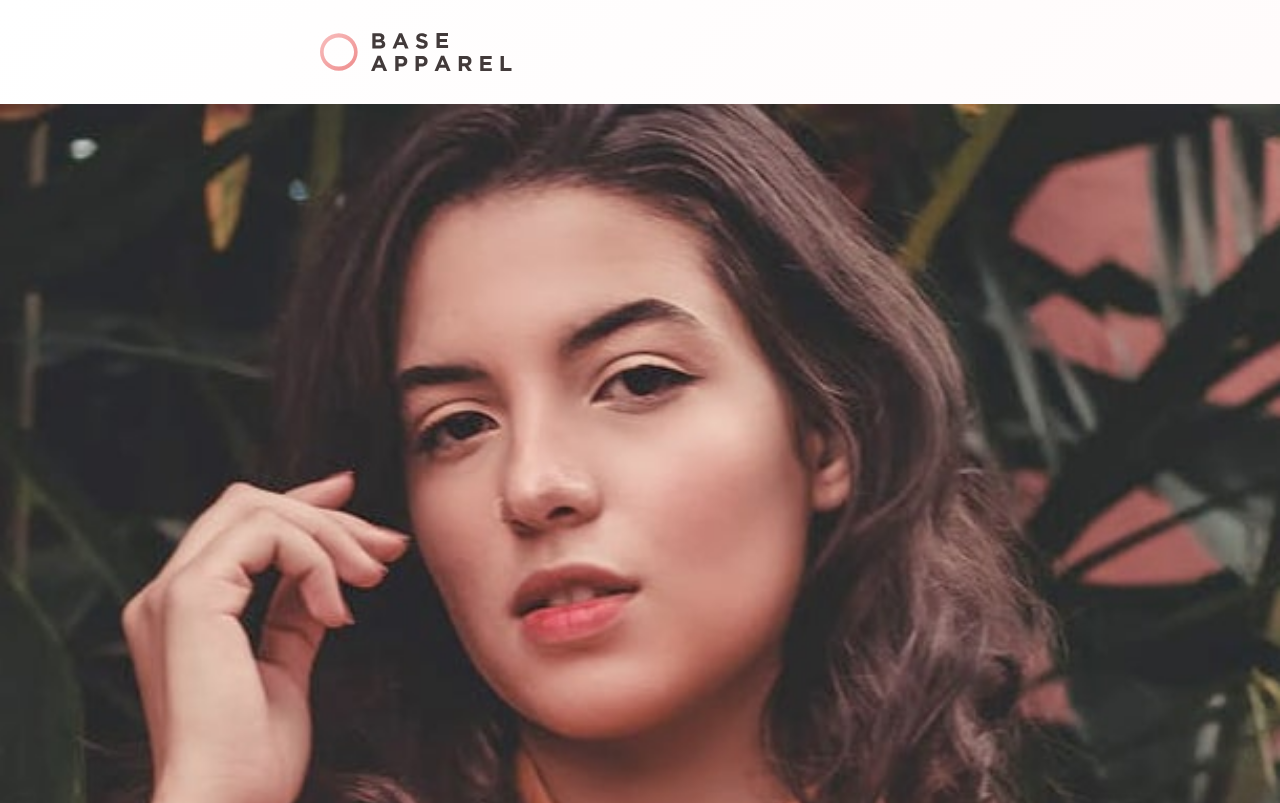
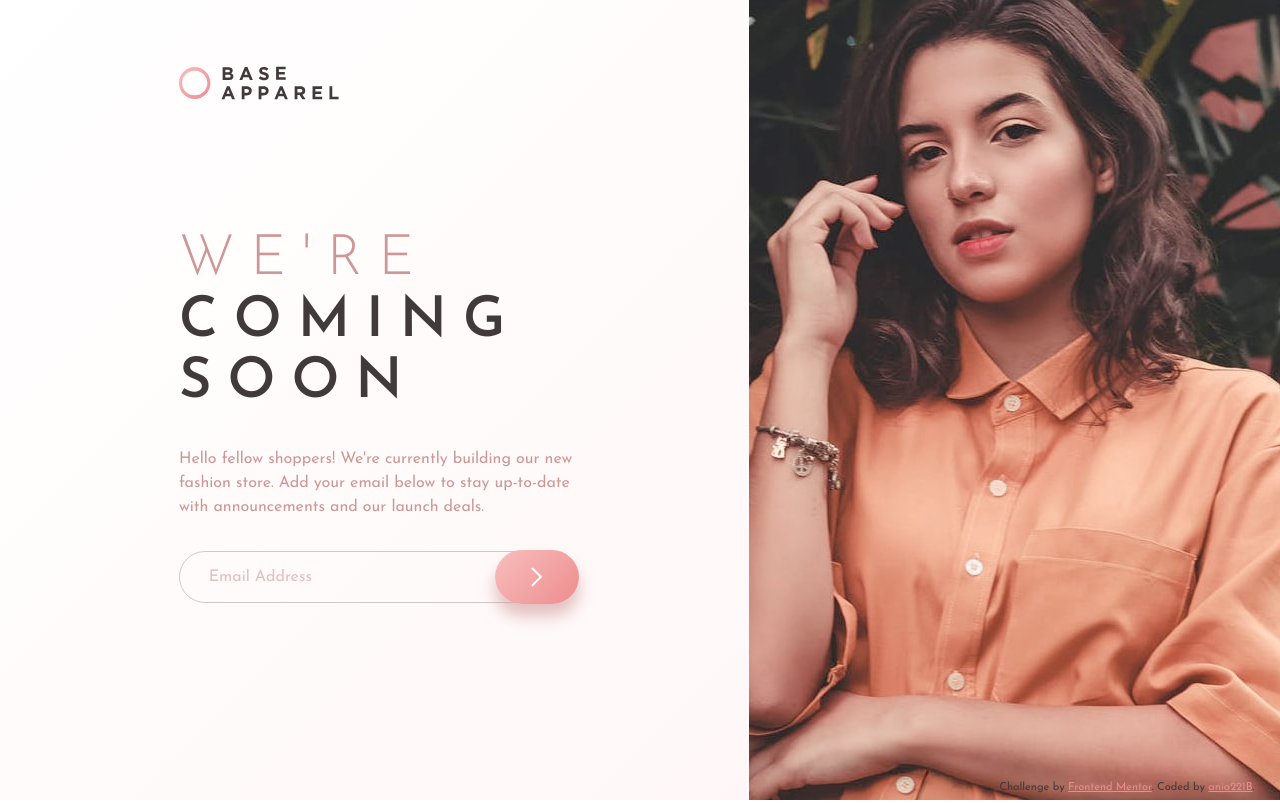
Before and after one commit to ania221B/base-apparel-coming-soon, a plain HTML site: page index.html in a window 1280 px wide. Shown: the top 803 px of the page. Drawn offline with Linux system fonts and the light colour scheme.

Commit message:
desktop styling added

```diff
--- a/css/styles.css
+++ b/css/styles.css
@@ -19,6 +19,12 @@
     --fw-300: 300;
     --fw-400: 400;
     --fw-600: 600;
+}
+
+@media(min-width: 40em) {
+    :root {
+        --fs-900: 3.5rem;
+    }
 }
 
 /* ==========
@@ -52,7 +58,7 @@ body {
 
     display: flex;
     flex-direction: column;
-    justify-content: space-between;
+
 }
 
 /* resets margins */
@@ -129,10 +135,28 @@ textarea {
     background-color: hsl(var(--clr-primary-400));
     color: white;
 }
+
+main {
+    min-height: inherit;
+}
+
+
 button {
     background: none;
     border: none;
     cursor: pointer;
+}
+
+footer {
+    padding-inline: clamp(1rem, 2vw, 3rem);
+}
+
+@media(min-width: 40em) {
+
+    footer {
+        inset: auto 0 0 auto;
+        position: absolute;
+    }
 }
 
 /* ===============
@@ -141,7 +165,7 @@ button {
 
 .container {
     width: 90%;
-    max-width: 40rem;
+    max-width: 40ch;
     margin-inline: auto;
 }
 
@@ -164,8 +188,10 @@ button {
 .text-light { color: hsl(var(--clr-primary-400));}
 .text-thin { font-weight: var(--fw-300);}
 .text-bold { font-weight: var(--fw-600);}
+.text-center { text-align: center; }
 .letter-spacing { letter-spacing: 1rem;}
 .uppercase { text-transform: uppercase;}
+.d-block { display: block }
 
 .sr-only {
     position: absolute !important;
@@ -180,7 +206,7 @@ button {
 }
 
 /* ===============
-  UTILITY CLASSES
+  LAYOUT
 ================= */
 
 .grid--hero {
@@ -195,9 +221,12 @@ button {
 .grid--hero > .logo {
     grid-area: logo;
     padding-block: 2rem;
+
+    justify-content: start;
+    align-items: center;
 }
 
-.grid--hero > .logo > img {
+.grid--hero > .logo img {
     width: 30%;
 }
 
@@ -211,6 +240,38 @@ button {
 
 .grid--hero > picture {
     grid-area: picture;
+}
+
+.grid--hero > picture > img {
+    height: 100%;
+}
+
+
+@media(min-width: 40em) {
+    .grid--hero {
+        grid-template-columns: minmax(0, 0.5rem) 1fr .75fr;
+        grid-template-areas:
+        ". logo picture "
+        ". contents picture ";
+        column-gap: 1rem;
+    }
+
+    .grid--hero > .logo {
+       padding-block: 0;
+    }
+    .grid--hero > .logo > img {
+        width: 10rem;
+    }
+
+    .grid--hero > .contents {
+        text-align: left;
+    }
+}
+
+@media(min-width: 95em) {
+    .grid--hero {
+        grid-template-columns: minmax(0, 0.5rem) 1fr .6fr;
+    }
 }
 
 form .wrapper {
@@ -230,10 +291,10 @@ form .wrapper:focus-within {
 }
 
 form input {
-    width: 80%;
+    width: 90%;
     padding-block: 0.75rem;
-    padding-inline: 0.25rem;
-    margin-inline-end: 2rem;
+    padding-inline: .5rem;
+    margin-inline: auto;
     border: none;
     background: transparent;
 }
@@ -254,7 +315,7 @@ form .submit-btn {
     position: absolute;
     inset: -2px -2px -2px auto;
     padding-block: 0.75rem;
-    padding-inline: 1.75rem;
+    padding-inline: clamp(1.75rem, 5vw, 2.25rem);
     background-image: linear-gradient(135deg, hsl(var(--clr-primary-500)), hsl(var(--clr-primary-600)) );
     border-radius: inherit;
     box-shadow: 0 .75rem 1rem hsl(var(--clr-primary-400) / .6);
@@ -284,9 +345,11 @@ form .submit-btn:focus::after {
 }
 
 .attribution {
+    padding-block: .25rem;
     font-size: 11px;
     text-align: center;
+    color: hsl(var(--clr-neutral-900));
   }
   .attribution a {
-    color: hsl(var(--clr-neutral-900));
+    color: hsl(var(--clr-primary-600));
   }
--- a/index.html
+++ b/index.html
@@ -27,13 +27,13 @@
   </head>
   <body>
     <main class="grid grid--hero">
-      <header class="logo container">
+      <header class="logo container flex">
         <img src="images/logo.svg" alt="base apparel logo" />
       </header>
 
       <div class="contents container flow">
         <h1 class="fs-900 text-dark uppercase letter-spacing">
-          <span class="text-thin text-light">We're</span> coming soon
+          <span class="text-thin text-light d-block">We're</span> coming soon
         </h1>
         <p>
           Hello fellow shoppers! We're currently building our new fashion store.
@@ -43,7 +43,7 @@
 
         <form action="#">
           <div class="wrapper">
-            <div>
+            <div class="text-center">
               <label for="email" class="sr-only"
                 >Type your email address in the next field</label
               >
```
